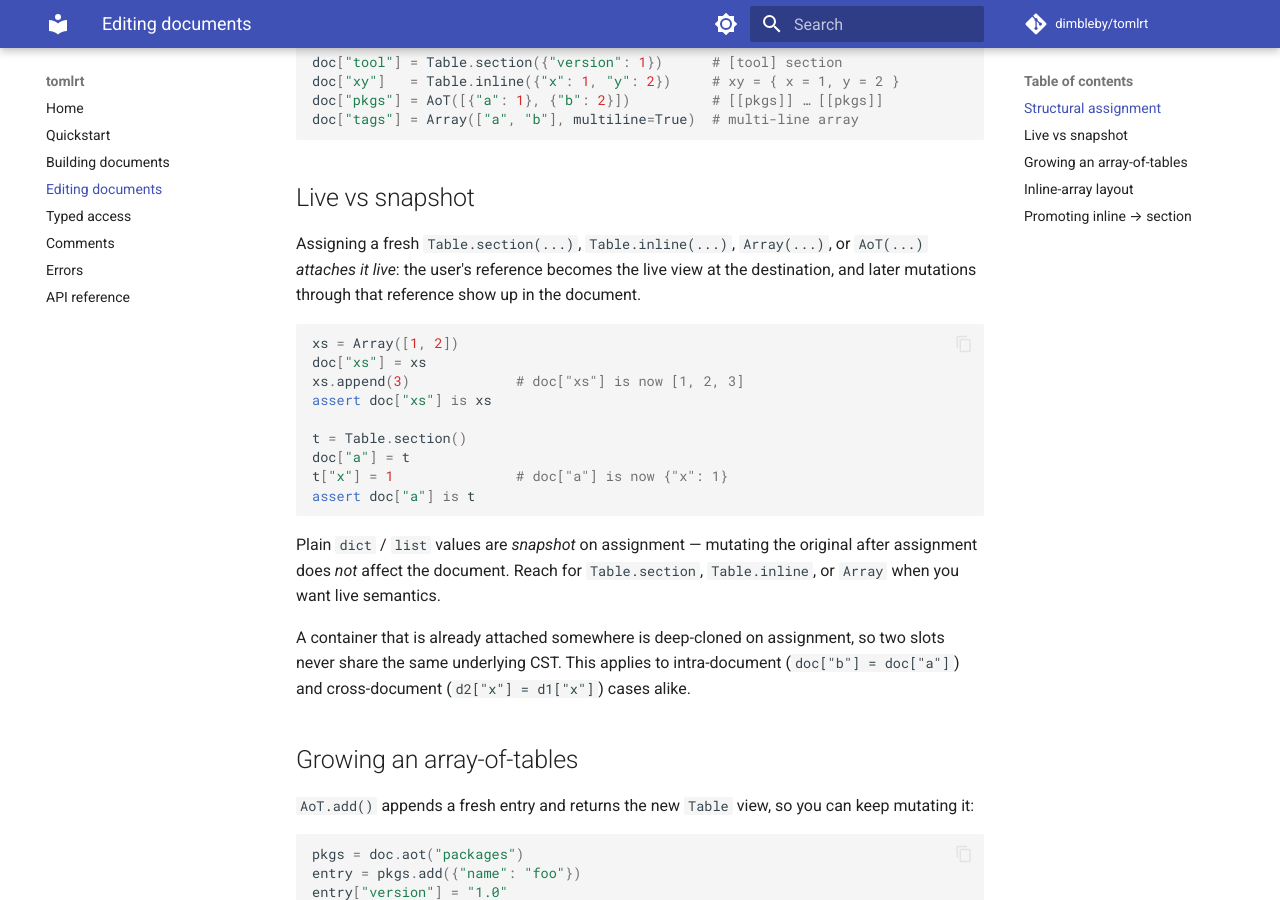
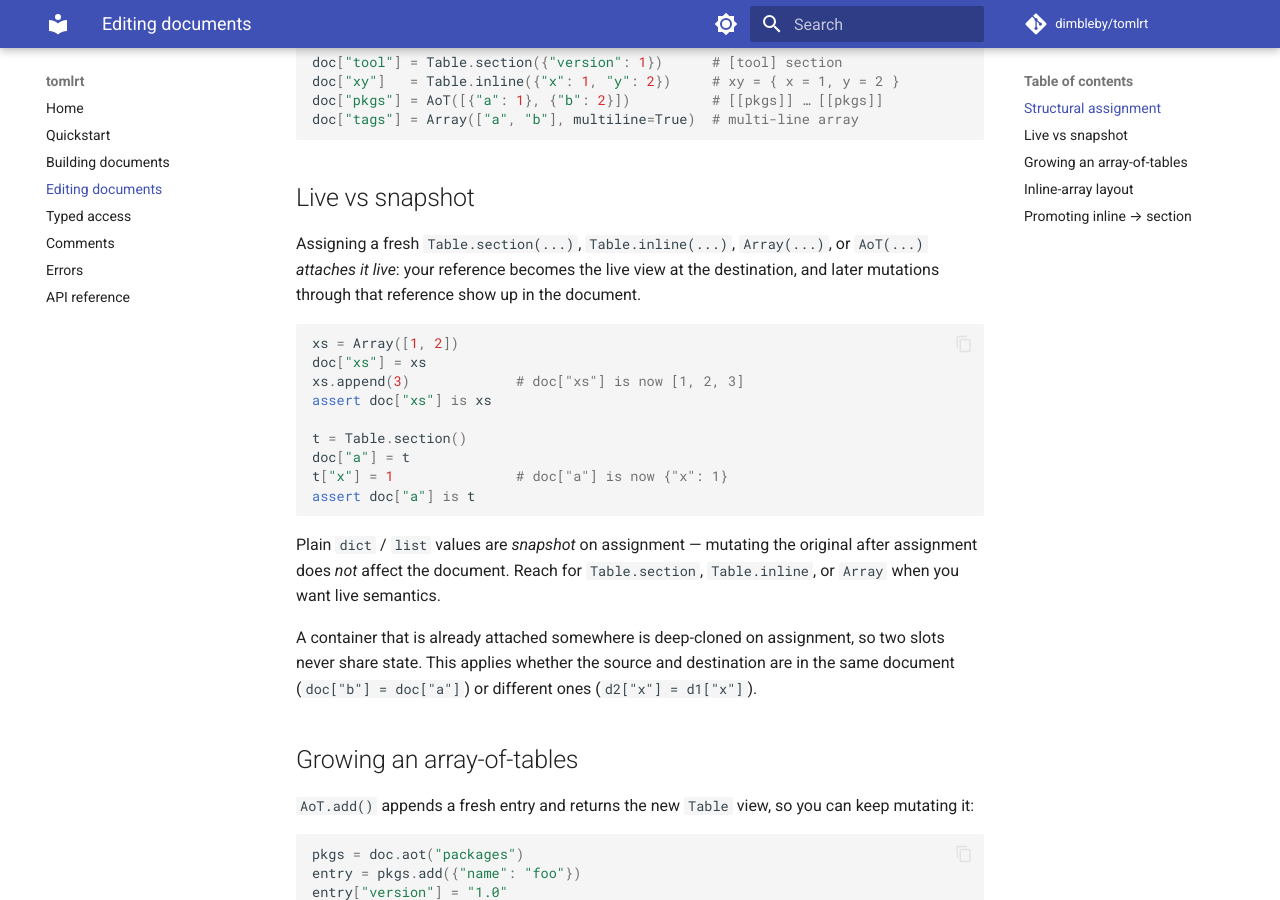
Before and after one commit to dimbleby/toml-edit, an MkDocs documentation site: the page built from docs/editing.md, in a window 1280 px wide and 900 px high, scrolled down 293 px. Built offline with MkDocs 1.6.1 and Material for MkDocs 9.7.7, drawn with Linux system fonts in a browser that asks for light colours; comment, search, counter and statistics services are not loaded.

Commit message:
docs: drop internal jargon from user-facing docs
Replace terms that leak implementation details or assume too much:

- "underlying CST" → "state" (CST is internal-only and never
  defined in the docs)
- "EOL comment" → "end-of-line comment" (the abbreviation was
  introduced cold)
- "the user's reference" → "your reference" (addresses the
  reader directly)
- "intra-document / cross-document … alike" → a plainer
  "whether the source and destination are in the same document
  or different ones"

Co-authored-by: Copilot <223556219+Copilot@users.noreply.github.com>

````diff
--- a/docs/editing.md
+++ b/docs/editing.md
@@ -16,7 +16,7 @@ doc["tags"] = Array(["a", "b"], multiline=True)  # multi-line array
 
 ## Live vs snapshot
 
-Assigning a fresh `Table.section(...)`, `Table.inline(...)`, `Array(...)`, or `AoT(...)` _attaches it live_: the user's reference becomes the live view at the destination, and later mutations through that reference show up in the document.
+Assigning a fresh `Table.section(...)`, `Table.inline(...)`, `Array(...)`, or `AoT(...)` _attaches it live_: your reference becomes the live view at the destination, and later mutations through that reference show up in the document.
 
 ```python
 xs = Array([1, 2])
@@ -33,8 +33,8 @@ assert doc["a"] is t
 Plain `dict` / `list` values are _snapshot_ on assignment — mutating the original after assignment does _not_ affect the document.
 Reach for `Table.section`, `Table.inline`, or `Array` when you want live semantics.
 
-A container that is already attached somewhere is deep-cloned on assignment, so two slots never share the same underlying CST.
-This applies to intra-document (`doc["b"] = doc["a"]`) and cross-document (`d2["x"] = d1["x"]`) cases alike.
+A container that is already attached somewhere is deep-cloned on assignment, so two slots never share state.
+This applies whether the source and destination are in the same document (`doc["b"] = doc["a"]`) or different ones (`d2["x"] = d1["x"]`).
 
 ## Growing an array-of-tables
 
````
Also changed, not shown: docs/comments.md (+1 -1 lines).
